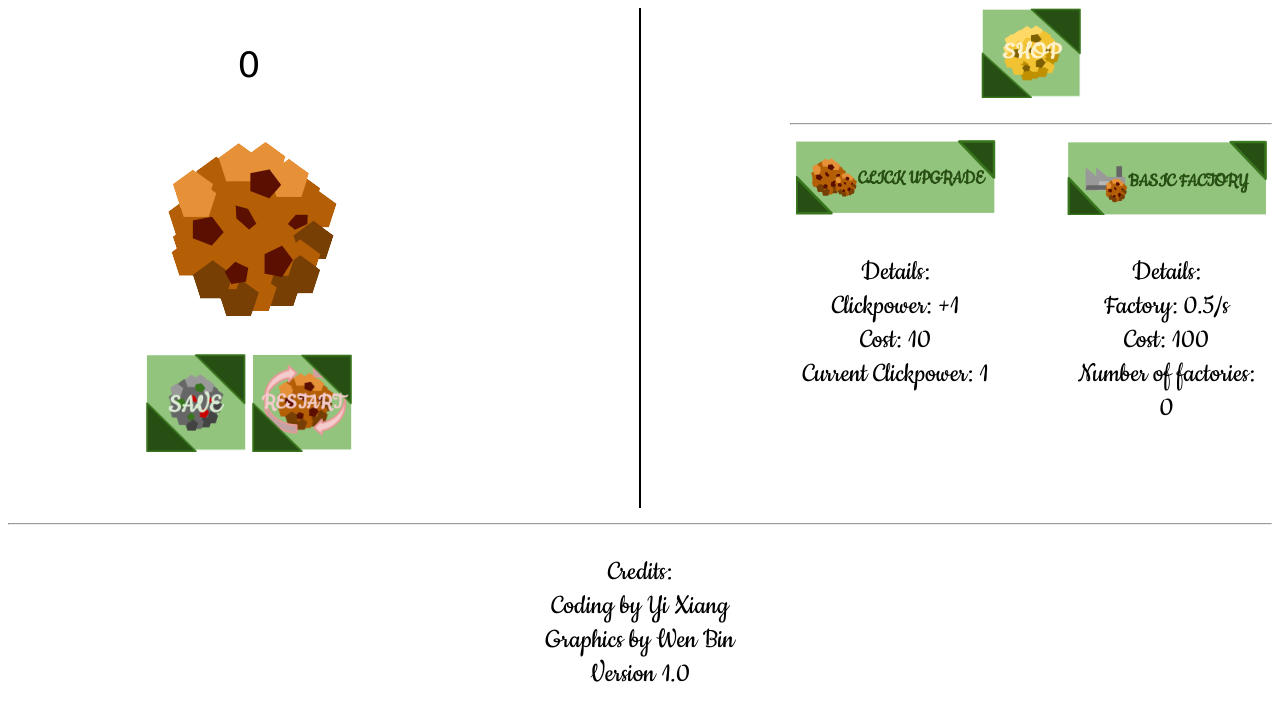
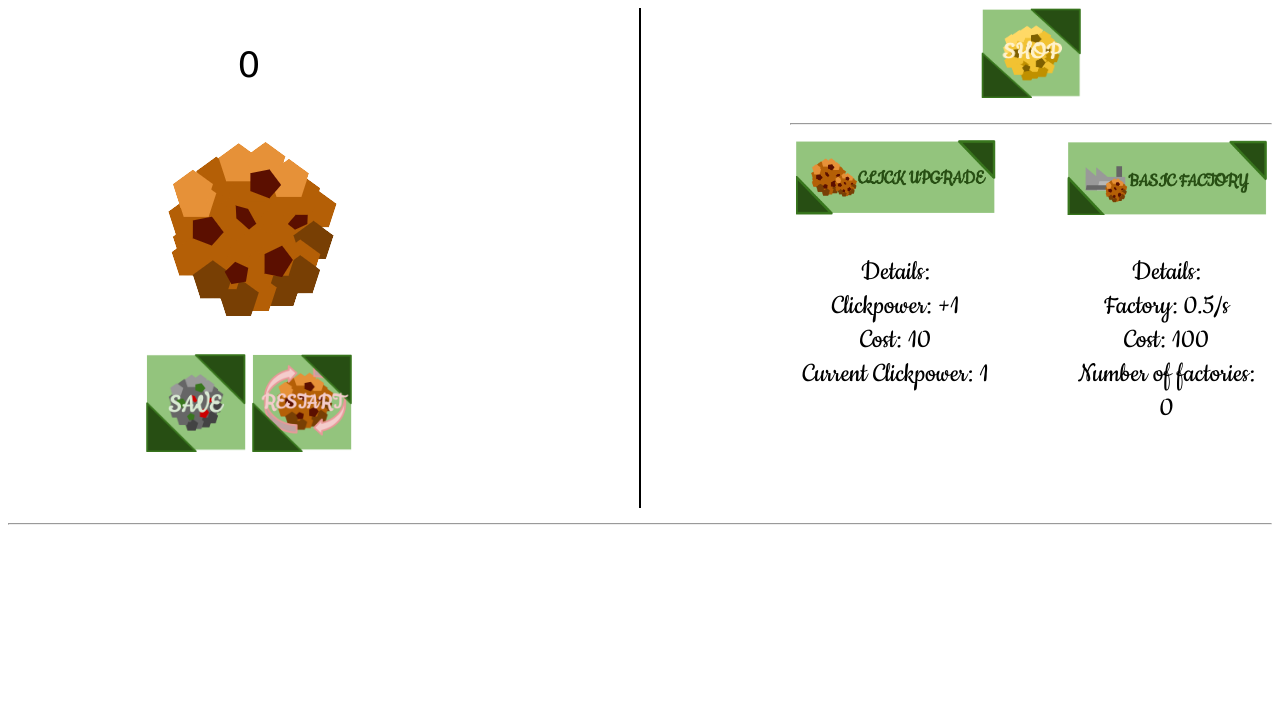
Before and after one commit to tyx2021/cookie-clicker, a plain HTML site: page index.html in a window 1280 px wide. Shown: the top 720 px of the page. Drawn offline with Linux system fonts and the light colour scheme; a web font is replaced by a local one.

Commit message:
Update index.html

```diff
--- a/index.html
+++ b/index.html
@@ -213,14 +213,5 @@
         </div>
     </div>
     <hr>
-    <p id="credits">
-        Credits:
-        <br>
-        Coding by Yi Xiang
-        <br>
-        Graphics by Wen Bin
-        <br>
-        Version 1.0
-    </p>
 </body>
 </html>
```
